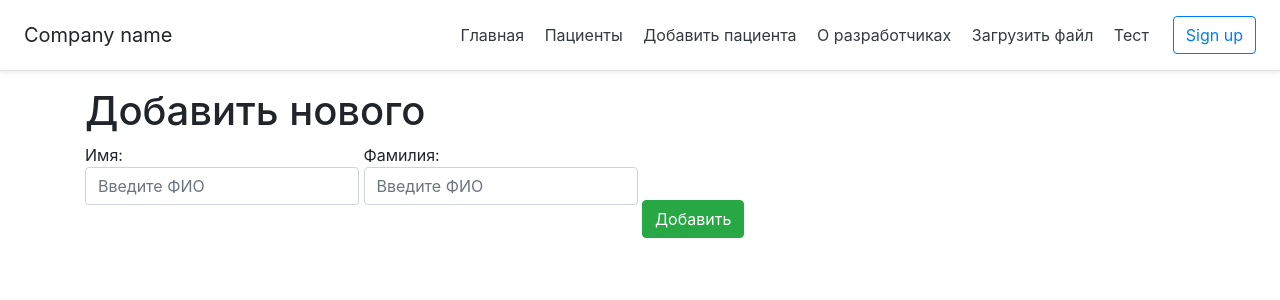
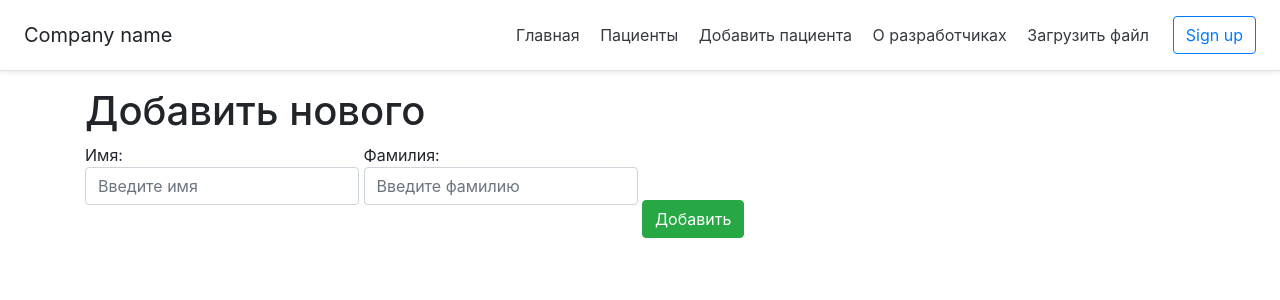
Before and after one commit to EvgrafovAlexander/BP_CDSS, a Django app: template cdss_visual/main/templates/main/add_patient.html in a window 1280 px wide. Shown: the top 300 px of the page. Run offline with Django 3.2, Linux system fonts and the light colour scheme; the template is opened without the code that fills it: values that come from a table or form of the project are taken from there, others are empty; tables that the repository leaves empty hold one stand-in row (values such as "Sample post"); some libraries are stand-ins or nearby versions.

Commit message:
update files

```diff
--- a/cdss_visual/main/forms.py
+++ b/cdss_visual/main/forms.py
@@ -8,11 +8,11 @@ class PatientsForm(ModelForm):
         widgets = {
             "first_name": TextInput(attrs={
                 'class': 'form-control',
-                'placeholder': 'Введите ФИО',
+                'placeholder': 'Введите имя',
                 }),
             "last_name": TextInput(attrs={
                 'class': 'form-control',
-                'placeholder': 'Введите ФИО',
+                'placeholder': 'Введите фамилию',
                 }),
         }
 
--- a/cdss_visual/main/templates/main/base.html
+++ b/cdss_visual/main/templates/main/base.html
@@ -15,10 +15,9 @@
       <nav class="my-2 my-md-0 mr-md-3">
         <a class="p-2 text-dark" href="{% url 'home' %}">Главная</a>
         <a class="p-2 text-dark" href="{% url 'patients' %}">Пациенты</a>
-        <a class="p-2 text-dark" href="{% url 'create' %}">Добавить пациента</a>
+        <a class="p-2 text-dark" href="{% url 'add_patient' %}">Добавить пациента</a>
         <a class="p-2 text-dark" href="{% url 'about' %}">О разработчиках</a>
         <a class="p-2 text-dark" href="{% url 'upload_doc' %}">Загрузить файл</a>
-        <a class="p-2 text-dark" href="{% url 'add_patient' %}">Тест</a>
       </nav>
       <a class="btn btn-outline-primary" href="#">Sign up</a>
     </div>
--- a/cdss_visual/main/urls.py
+++ b/cdss_visual/main/urls.py
@@ -5,7 +5,6 @@ urlpatterns = [
     path('', views.index, name='home'),
     path('about', views.about, name='about'),
     path('patients', views.patients, name='patients'),
-    path('create', views.create, name='create'),
     path('upload_doc', views.upload_doc, name='upload_doc'),
     path('add_patient', views.add_patient, name='add_patient'),
 ]
```
Also changed, not shown: cdss_visual/main/templates/main/create.html (deleted, +0 -17 lines), cdss_visual/main/views.py (+5 -17 lines).
